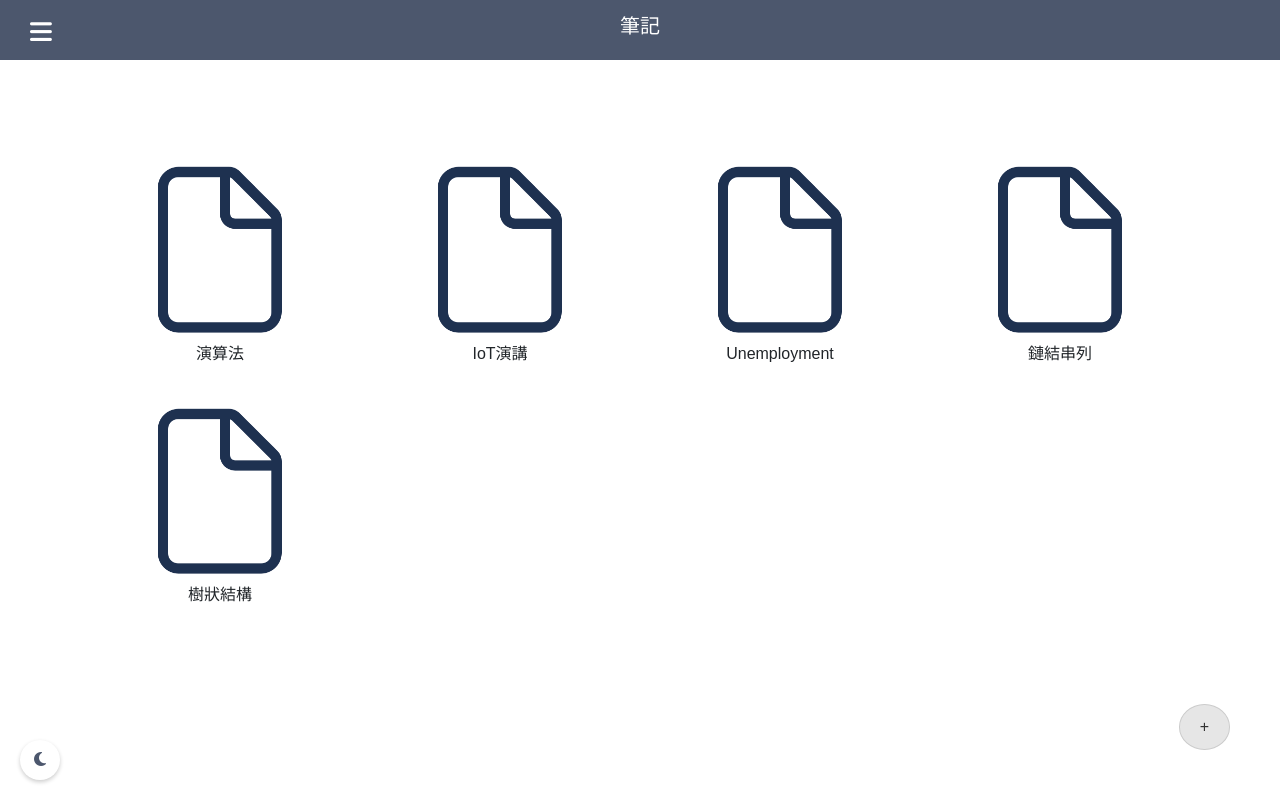
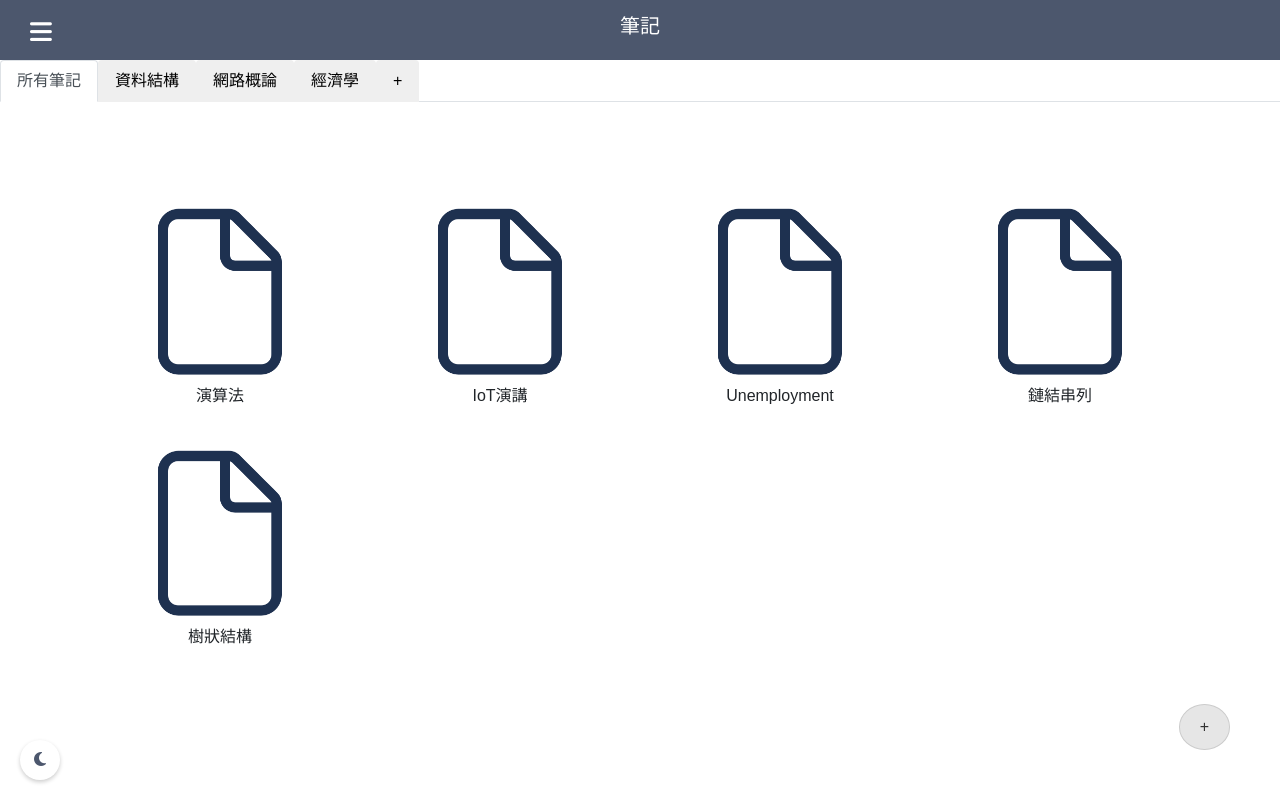
Before and after one commit to stickmanonline10155/SA-t4-webcode, a PHP site: page /note-file.php in a window 1280 px wide. Run offline with PHP 8.4, Linux system fonts and the light colour scheme; some libraries are stand-ins or nearby versions.

Commit message:
Update note-file.php

```diff
--- a/note-file.php
+++ b/note-file.php
@@ -8,9 +8,12 @@
     <link rel="stylesheet" href="./login-style.css">
     <link rel="stylesheet" href="https://cdn.jsdelivr.net/npm/bootstrap@4.3.1/dist/css/bootstrap.min.css" integrity="sha384-ggOyR0iXCbMQv3Xipma34MD+dH/1fQ784/j6cY/iJTQUOhcWr7x9JvoRxT2MZw1T" crossorigin="anonymous">
     <script src="https://code.jquery.com/jquery-3.3.1.slim.min.js" integrity="sha384-q8i/X+965DzO0rT7abK41JStQIAqVgRVzpbzo5smXKp4YfRvH+8abtTE1Pi6jizo" crossorigin="anonymous"></script>
+    <!--new-->
+    <script src="https://cdn.jsdelivr.net/npm/bootstrap@5.3.0-alpha3/dist/js/bootstrap.bundle.min.js" integrity="sha384-ENjdO4Dr2bkBIFxQpeoTz1HIcje39Wm4jDKdf19U8gI4ddQ3GYNS7NTKfAdVQSZe" crossorigin="anonymous"></script>
     <script src="https://cdn.jsdelivr.net/npm/popper.js@1.14.7/dist/umd/popper.min.js" integrity="sha384-UO2eT0CpHqdSJQ6hJty5KVphtPhzWj9WO1clHTMGa3JDZwrnQq4sF86dIHNDz0W1" crossorigin="anonymous"></script>
     <script src="https://cdn.jsdelivr.net/npm/bootstrap@4.3.1/dist/js/bootstrap.min.js" integrity="sha384-JjSmVgyd0p3pXB1rRibZUAYoIIy6OrQ6VrjIEaFf/nJGzIxFDsf4x0xIM+B07jRM" crossorigin="anonymous"></script>
     <script src="https://kit.fontawesome.com/937e93c93c.js" crossorigin="anonymous"></script>
+
     <link rel="stylesheet" href="style.css">
 </head>
 <body>
@@ -35,9 +38,6 @@
             <li><a href="#"><i class="fa-solid fa-calendar-lines"></i>行事曆</a></li>
             <li><a href="#">記帳</a></li>
             <li><a href="schedule-file.html">課表</a></li>
-            <li class="setting"><a href="#"><i class="fa-solid fa-gear"></i>&nbsp;&nbsp; 設定</a></li>
-            <li class="signup"><a href="login.html"><i class="fa-solid fa-right-to-bracket"></i>&nbsp;&nbsp; 登入 / 註冊</a></li>
-            <li class="logout"><a href="#"><i class="fa-solid fa-right-from-bracket"></i>&nbsp;&nbsp; 登出</a></li>
         </ul>
         </div>
         <div class="dark-mode">
@@ -54,7 +54,58 @@
 
 </div>
 
-<!--筆記檔案區-->
+
+<!--new 筆記分類-->
+<ul class="nav nav-tabs" id="myTab" role="tablist">
+    <li class="nav-item" role="presentation">
+      <button class="nav-link active" id="home-tab" data-bs-toggle="tab" data-bs-target="#home" type="button" role="tab" aria-controls="home" aria-selected="true">所有筆記</button>
+    </li>
+    <li class="nav-item" role="presentation">
+      <button class="nav-link" id="profile-tab" data-bs-toggle="tab" data-bs-target="#profile" type="button" role="tab" aria-controls="profile" aria-selected="false">資料結構</button>
+    </li>
+    <li class="nav-item" role="presentation">
+      <button class="nav-link" id="contact-tab" data-bs-toggle="tab" data-bs-target="#contact" type="button" role="tab" aria-controls="contact" aria-selected="false">網路概論</button>
+    </li>
+    <li class="nav-item" role="presentation">
+        <button class="nav-link" id="economics-tab" data-bs-toggle="tab" data-bs-target="#economics" type="button" role="tab" aria-controls="economics" aria-selected="false">經濟學</button>
+      </li>
+    <li class="nav-item" role="presentation">
+        <button class="nav-link" id="add-tab" type="button">+</button>
+    </li>
+
+  </ul>
+  <!--新增分類按鈕js-->
+  <script>
+    //在網頁找到'id=add-tab'，並儲存到'addButton'變數
+    const addButton = document.getElementById('add-tab');
+
+    //在網頁找到'id=mytab'，並儲存到'navList'變數
+    const navList = document.getElementById('myTab');
+
+    //在'addButton'上註冊一個點擊事件的監聽器
+    addButton.addEventListener('click', () => {
+
+    //建立一個新的'li'元素，並儲存到'newTab'變數
+    const newTab = document.createElement('li');
+
+    //將'newTab'元素的'class'屬性設為'nav-item'，讓其看起來像選項卡
+    newTab.classList.add('nav-item');
+
+    //呼叫prompt函式，顯示對話框，要求使用者輸入新檔案夾名稱，並將其輸入值儲存到'userInput‘變數中
+    const userInput = prompt('請輸入新檔案夾名稱');
+
+    //將'newTab'元素的'innerHTML'屬性設為html字符串，其中包括一個'button'元素，其文字內容是使用者輸入的值，其他屬性則是用來設置樣式和行為
+    newTab.innerHTML = `
+    <button class="nav-link" id="new-tab" data-bs-toggle="tab" data-bs-target="#new" type="button" role="tab" aria-controls="new" aria-selected="false">${userInput}</button>
+    `;
+
+    //將'newTab'插入到'navList'中，插入位置是在'addButton‘之前的位置，可以讓新建的標籤顯示在選項卡列表中
+    navList.insertBefore(newTab, addButton.parentNode);
+});
+
+  </script>
+  <div class="tab-content" id="myTabContent">
+    <div class="tab-pane fade show active" id="home" role="tabpanel" aria-labelledby="home-tab">
         <div class="note-file">
             <div class="note-file-icon">
                 <div class="nf-title">
@@ -95,10 +146,67 @@
 
 
         </div>
+    </div>
+    <div class="tab-pane fade" id="profile" role="tabpanel" aria-labelledby="profile-tab">
+        <div class="note-file">
+            <div class="note-file-icon">
+                <div class="nf-title">
+                        <a href="note_demo/demo_1.html"><img src="images/file.png" class="img-thumbnail" alt="..." style="border-color: #fff;"></a>
+                        <p align="center">演算法</p>
+
+                </div>
+            </div>
+
+
+
+            <div class="note-file-icon">
+                <div class="nf-title">
+                <a href="note_demo/demo_4.html"><img src="images/file.png" class="img-thumbnail" alt="..." style="border-color: #fff;"></a>
+                <p align="center">鏈結串列</p>
+                </div>
+            </div>
+
+            <div class="note-file-icon">
+                <div class="nf-title">
+                <a href="note_demo/demo_5.html"><img src="images/file.png" class="img-thumbnail" alt="..." style="border-color: #fff;"></a>
+                <p align="center">樹狀結構</p>
+                </div>
+            </div>
+
+
+
+        </div>
+    </div>
+    <div class="tab-pane fade" id="contact" role="tabpanel" aria-labelledby="contact-tab">
+        <div class="note-file">
+
+            <div class="note-file-icon">
+                <div class="nf-title">
+                <a href="note_demo/demo_2.html"><img src="images/file.png" class="img-thumbnail" alt="..." style="border-color: #fff;"></a>
+                <p align="center">IoT演講</p>
+                </div>
+            </div>
+        </div>
+    </div>
+    <div class="tab-pane fade" id="economics" role="tabpanel" aria-labelledby="economics-tab">
+        <div class="note-file">
+        <div class="note-file-icon">
+            <div class="nf-title">
+            <a href="note_demo/demo_3.html"><img src="images/file.png" class="img-thumbnail" alt="..." style="border-color: #fff;"></a>
+            <p align="center">Unemployment</p>
+            </div>
+        </div>
+        </div>
+    </div>
+  </div>
+<!--筆記檔案區-->
+
+
+
 
 <!--懸浮按鈕-->
 <div class="add-note">
-    <a href="./note-insert.php" style="text-decoration: none;">+</a>
+    <a href="note_insert.php" style="text-decoration: none;">+</a>
 </div>
 
 
```
Lines whose indentation alone changed are shown as unchanged.
